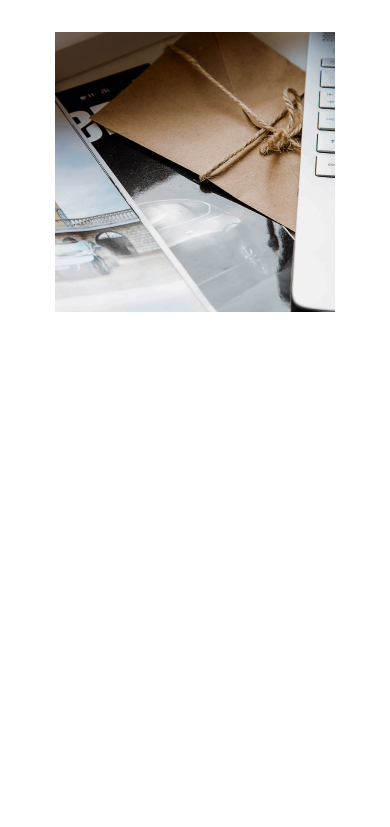
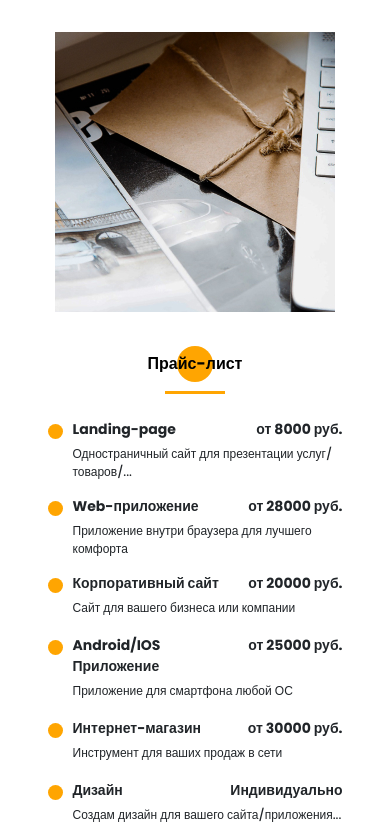
Before and after one commit to MuradKarimov11/My-portfolio, a website: page src/index.html in a window 390 px wide. Shown: the part 7810-8637 px from the top of the page. Before the commit the page ends 8122 px from the top, so only its background shows below. Drawn offline with nearby package versions, Linux system fonts and the light colour scheme; files that its build step writes are made by us from their sources; files whose address does not match are found by name.

Commit message:
responsive design window list

```diff
--- a/src/index.html
+++ b/src/index.html
@@ -435,7 +435,7 @@
         </div>
     </section>
 
-    <!-- <section class="list">
+    <section class="list">
         <div class="container">
             <h2 class="title title_fz16 title__section-title">Прайс-лист</h2>
             <div class="divider"></div>
@@ -485,7 +485,7 @@
                 </div>
             </div>
         </div>
-    </section> -->
+    </section>
 
     <!-- <section class="contacts">
         <div class="container">
--- a/src/sass/blocks/_media.scss
+++ b/src/sass/blocks/_media.scss
@@ -109,6 +109,13 @@
     .portfolio {
         padding-top: 80px;
     }
+    .list {
+        padding-top: 80px;
+        &__wrapper {
+            padding: 0;
+            grid-template-columns: repeat(auto-fit, 350px);
+        }
+    }
 }
 
 @media (max-width: 768px) {
@@ -170,6 +177,13 @@
     .portfolio {
         padding-top: 70px;
         &__wrapper {
+            justify-content: center;
+        }
+    }
+    .list {
+        padding-top: 70px;
+        &__wrapper {
+            margin-top: 25px;
             justify-content: center;
         }
     }
@@ -238,4 +252,10 @@
     .portfolio {
         padding-top: 40px;
     }
+    .list {
+        padding-top: 40px;
+        &__wrapper {
+            grid-template-columns: repeat(auto-fit, 295px);
+        }
+    }
 }
```
Also changed, not shown: dist/css/style.min.css, dist/index.html.
